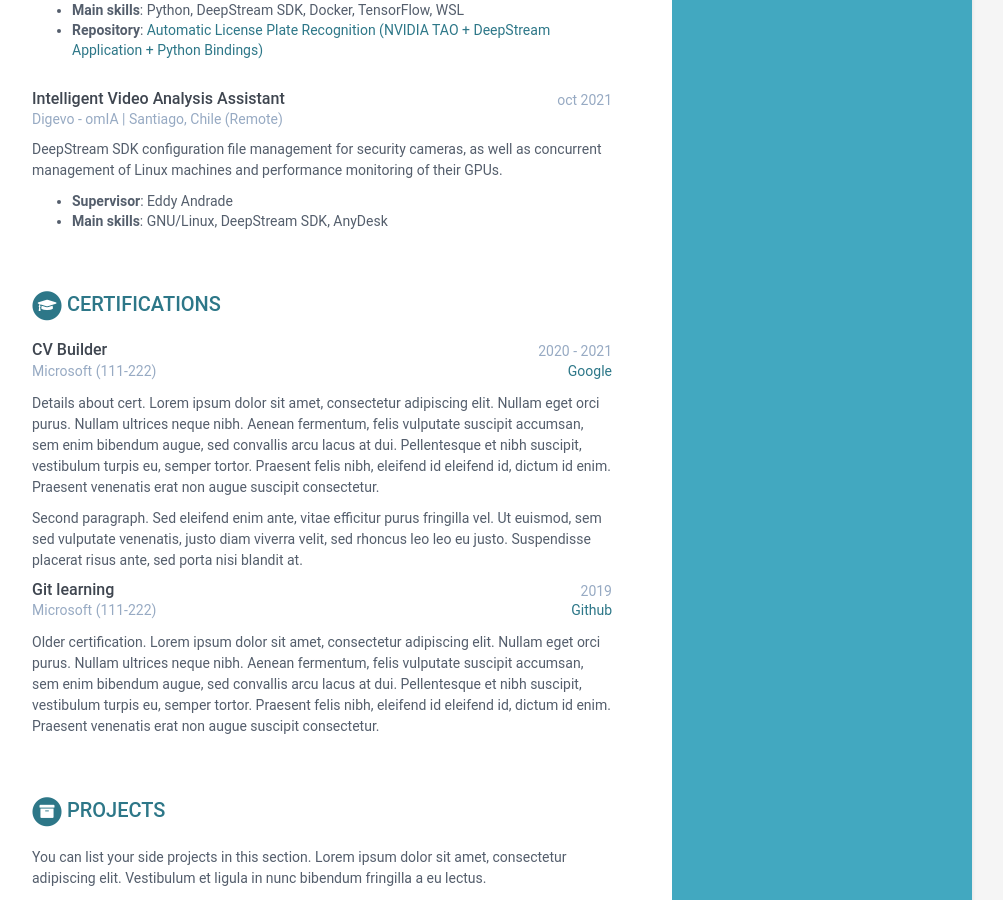
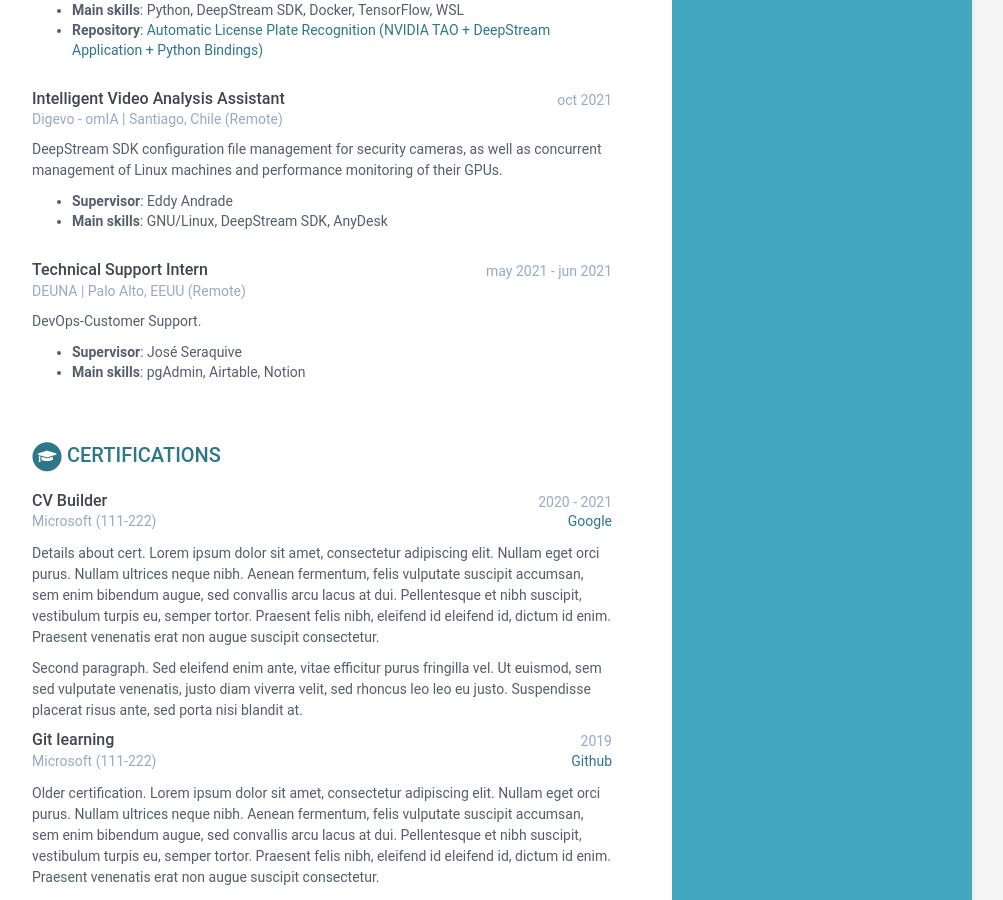
Before and after one commit to pepeleduin/pepeleduin.github.io, a Jekyll site: the page built from index.html, in a window 1280 px wide and 900 px high, scrolled down 1375 px. Shown: the whole window, without its empty margins (168-1171 px from the left). Built offline with Jekyll 4.4.1, drawn with Linux system fonts in a browser that asks for light colours.

Commit message:
Add DEUNA experience (Remote)

```diff
--- a/_data/data.yml
+++ b/_data/data.yml
@@ -125,6 +125,14 @@ experiences:
         of their GPUs.
           - **Supervisor**: Eddy Andrade
           - **Main skills**: GNU/Linux, DeepStream SDK, AnyDesk
+
+    - role: Technical Support Intern
+      time: may 2021 - jun 2021
+      company: DEUNA | Palo Alto, EEUU (Remote)
+      details: |
+        DevOps-Customer Support.
+          - **Supervisor**: José Seraquive
+          - **Main skills**: pgAdmin, Airtable, Notion
 
 certifications:
   title: Certifications
```
